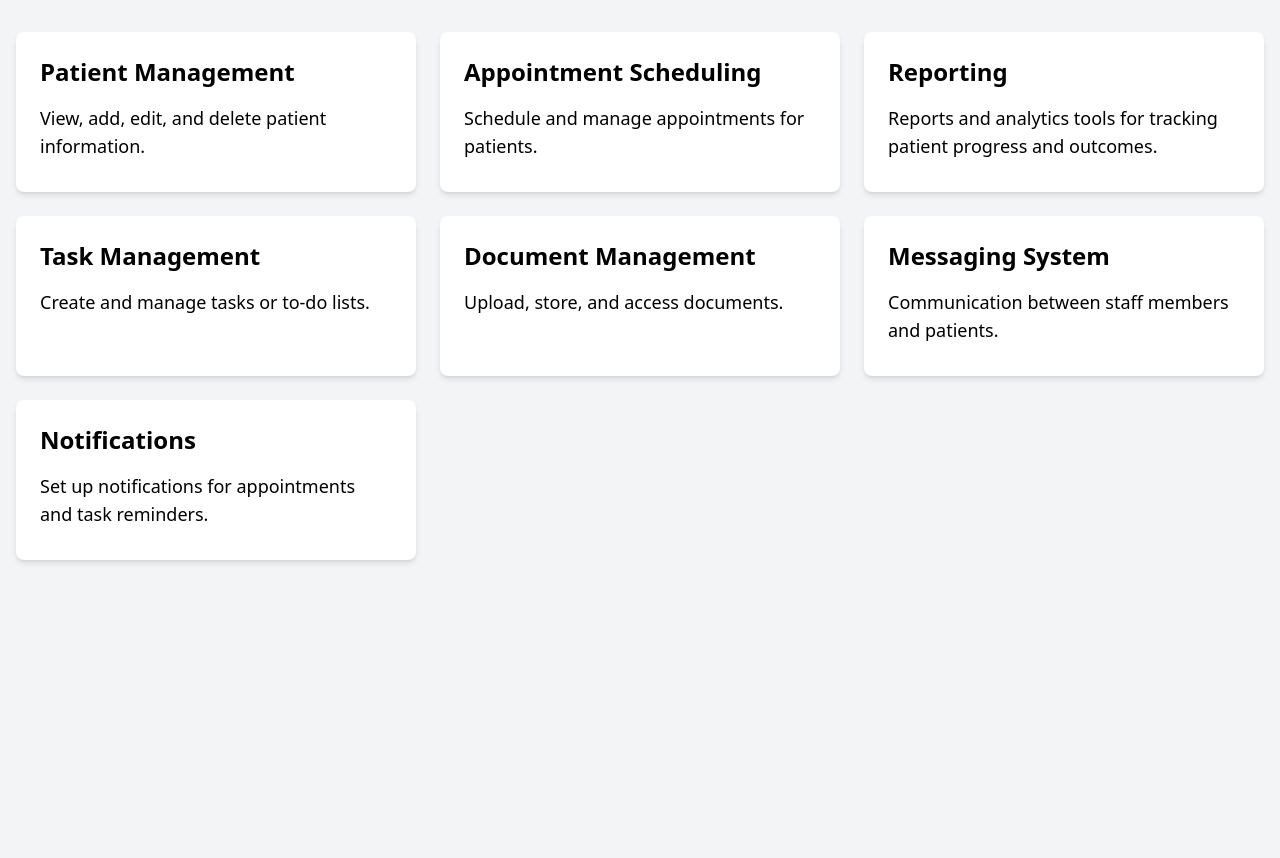
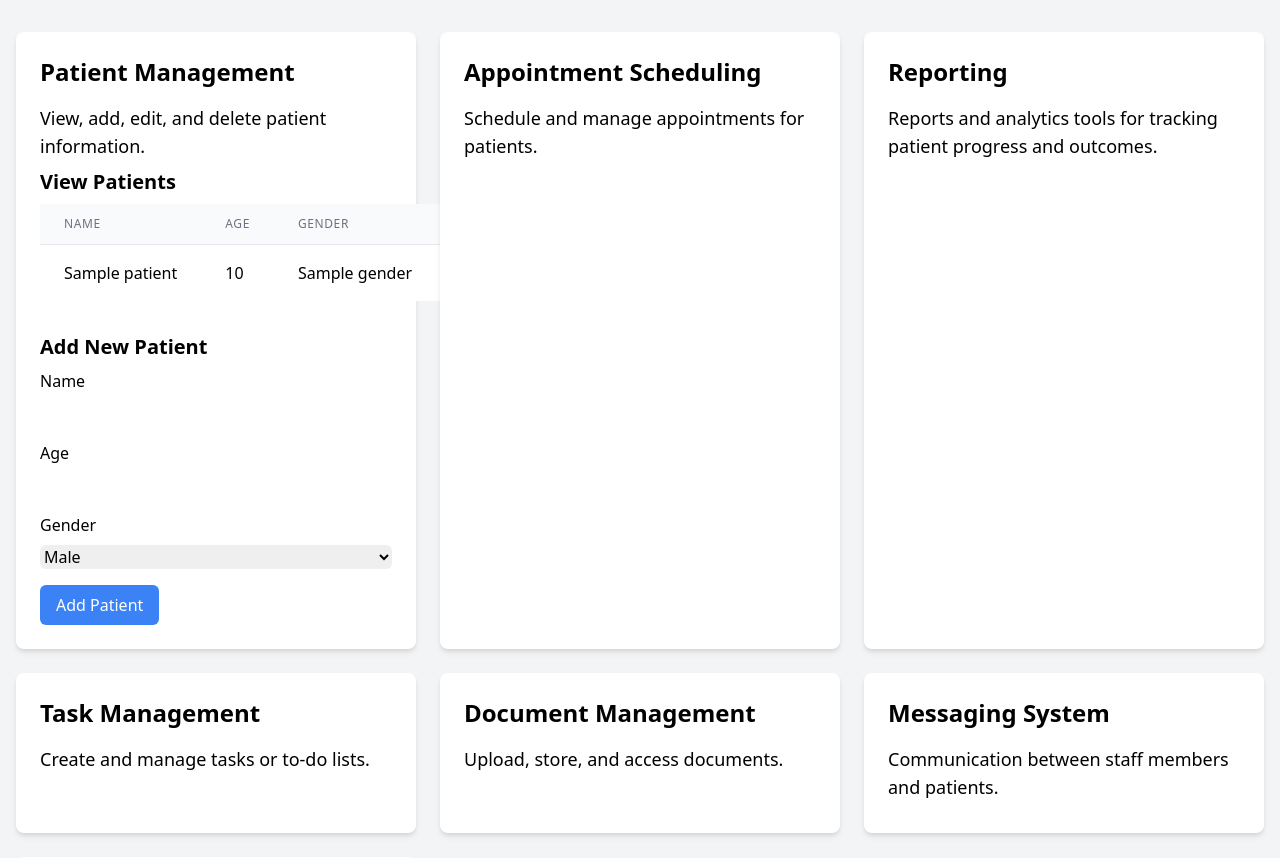
Before and after one commit to Jabrahamjohn/Rehab, a Flask app: template rehab_app/templates/dashboard.html in a window 1280 px wide. Shown: the part 72-930 px from the top of the page. Before the commit the page ends 635 px from the top, so only its background shows below. Run offline with Flask 3, Linux system fonts and the light colour scheme; the template is opened without the code that fills it: most values are stand-ins (such as "Sample title", 1, 10 or a date in 2020); some libraries are stand-ins or nearby versions.

Commit message:
this is something

```diff
--- a/rehab_app/templates/dashboard.html
+++ b/rehab_app/templates/dashboard.html
@@ -43,6 +43,56 @@
                 <h2 class="text-2xl font-semibold mb-4">Patient Management</h2>
                 <p class="text-lg mb-2">View, add, edit, and delete patient information.</p>
                 <!-- Placeholder for patient management functionality -->
+
+
+                <!-- View Patients -->
+                <h3 class="text-xl font-semibold mb-2">View Patients</h3>
+                <table class="min-w-full divide-y divide-gray-200">
+                    <thead class="bg-gray-50">
+                        <tr>
+                            <th scope="col" class="px-6 py-3 text-left text-xs font-medium text-gray-500 uppercase tracking-wider">Name</th>
+                            <th scope="col" class="px-6 py-3 text-left text-xs font-medium text-gray-500 uppercase tracking-wider">Age</th>
+                            <th scope="col" class="px-6 py-3 text-left text-xs font-medium text-gray-500 uppercase tracking-wider">Gender</th>
+                            <th scope="col" class="px-6 py-3 text-left text-xs font-medium text-gray-500 uppercase tracking-wider">Actions</th>
+                        </tr>
+                    </thead>
+                    <tbody class="bg-white divide-y divide-gray-200">
+                        <!-- Loop through patients data and display each patient -->
+                        {% for patient in patients %}
+                        <tr>
+                            <td class="px-6 py-4 whitespace-nowrap">{{ patient.name }}</td>
+                            <td class="px-6 py-4 whitespace-nowrap">{{ patient.age }}</td>
+                            <td class="px-6 py-4 whitespace-nowrap">{{ patient.gender }}</td>
+                            <td class="px-6 py-4 whitespace-nowrap">
+                                <a href="/edit-patient/{{ patient.id }}" class="text-blue-500 hover:underline">Edit</a>
+                                <form action="/delete-patient/{{ patient.id }}" method="POST" class="inline-block">
+                                    <button type="submit" class="text-red-500 hover:underline">Delete</button>
+                                </form>
+                            </td>
+                        </tr>
+                        {% endfor %}
+                    </tbody>
+                </table>
+
+                <!-- Add New Patient -->
+                <h3 class="text-xl font-semibold mt-8 mb-2">Add New Patient</h3>
+                <form action="/add-patient" method="POST">
+                    <label for="name" class="block mb-2">Name</label>
+                    <input type="text" id="name" name="name" class="w-full border-gray-300 rounded-md focus:ring-blue-500 focus:border-blue-500">
+
+                    <label for="age" class="block mt-4 mb-2">Age</label>
+                    <input type="number" id="age" name="age" class="w-full border-gray-300 rounded-md focus:ring-blue-500 focus:border-blue-500">
+
+                    <label for="gender" class="block mt-4 mb-2">Gender</label>
+                    <select id="gender" name="gender" class="w-full border-gray-300 rounded-md focus:ring-blue-500 focus:border-blue-500">
+                        <option value="male">Male</option>
+                        <option value="female">Female</option>
+                        <option value="other">Other</option>
+                    </select>
+
+                    <button type="submit" class="bg-blue-500 text-white py-2 px-4 rounded-md mt-4 hover:bg-blue-600">Add Patient</button>
+                </form>
+
             </section>
 
             <!-- Appointment Scheduling Section -->
```
